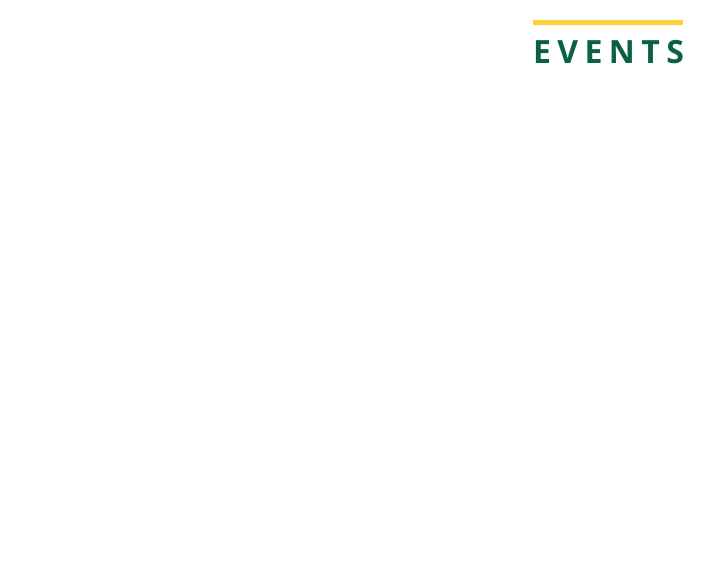
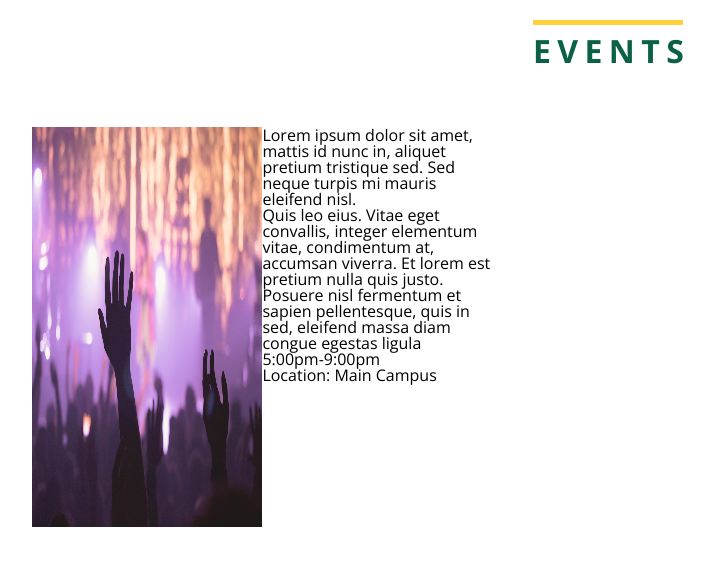
Before and after one commit to annakviese/events, a website: page index.html in a window 1280 px wide. Shown: the whole page, without its empty margins (32-746 px from the left). Drawn offline with nearby package versions, Linux system fonts and the light colour scheme.

Commit message:
added image to large psot

```diff
--- a/index.html
+++ b/index.html
@@ -13,6 +13,35 @@
         </div>
     </header>
     <section class="events-list">
+        <div class="large-post">
+            <div class="post-image">
+                <img src="assets/images/concert.jpg" alt="night concert image"/>
+            </div>
+            <div class="event-info">
+                <p class="filter">
+                </p>
+                <h2 class="event-title">
+                    Lorem ipsum dolor sit amet, mattis id nunc in, aliquet pretium tristique sed.
+                    Sed neque turpis mi mauris eleifend nisl.
+                </h2>
+                <p class="about-event">
+                    Quis leo eius. Vitae eget convallis, integer elementum vitae, condimentum at, accumsan viverra.
+                    Et lorem est pretium nulla quis justo. Posuere nisl fermentum et sapien pellentesque, quis in sed,
+                    eleifend massa diam congue egestas ligula
+                </p>
+                <div class="event-time">
+                    <p class="date">
+                    </p>
+                    <p>
+                        5:00pm-9:00pm <br>
+                        Location: Main Campus
+                    </p>
+                 </div>
+
+            </div>
+        </div>
+        <div class="small-post">
+        </div>
     </section>
     <footer>
 
--- /dev/null
+++ b/sass/events-list.scss
@@ -0,0 +1,19 @@
+.events-list {
+    width: 90%;
+    margin: 0 auto;
+    .large-post {
+        max-width: 40%;
+        height: 400px;
+        display: flex;
+        .post-image {
+            flex-basis: 50%;
+            img {
+                width: 100%;
+                height: 100%
+            }
+        }
+        .event-info {
+            flex-basis: 50%;
+        }
+    }
+}
--- a/sass/style.scss
+++ b/sass/style.scss
@@ -5,6 +5,7 @@
 // CSS included in style.css.
 
 @import "header";
+@import "events-list";
 
 
 // General styles
```
Also changed, not shown: assets/images/concert.jpg (added), assets/images/festival.jpg (added), build/css/style.css (added), build/css/style.min.css.
